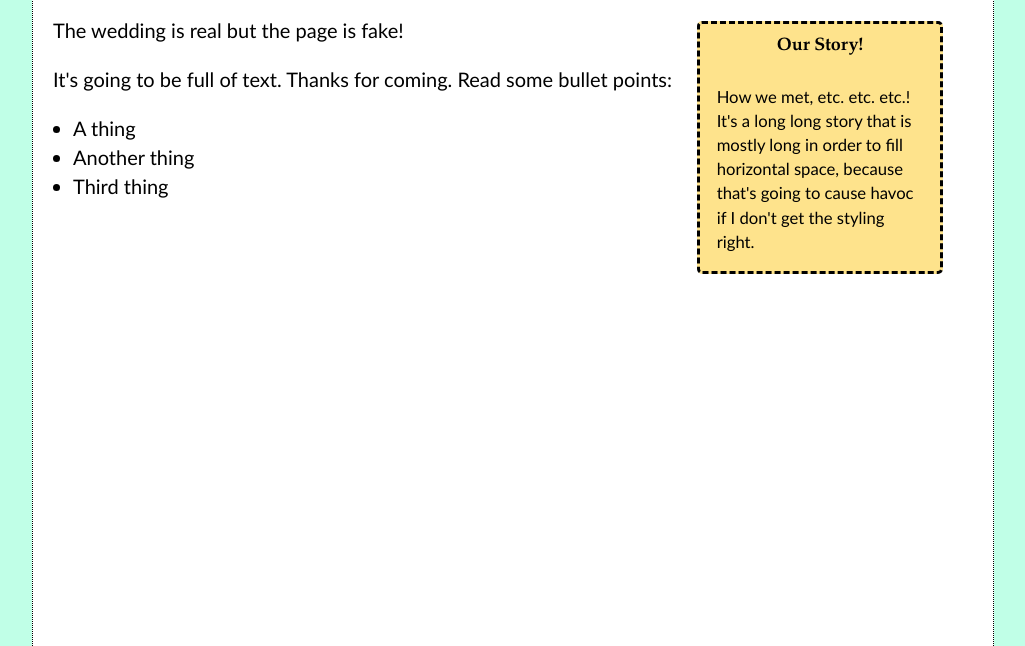
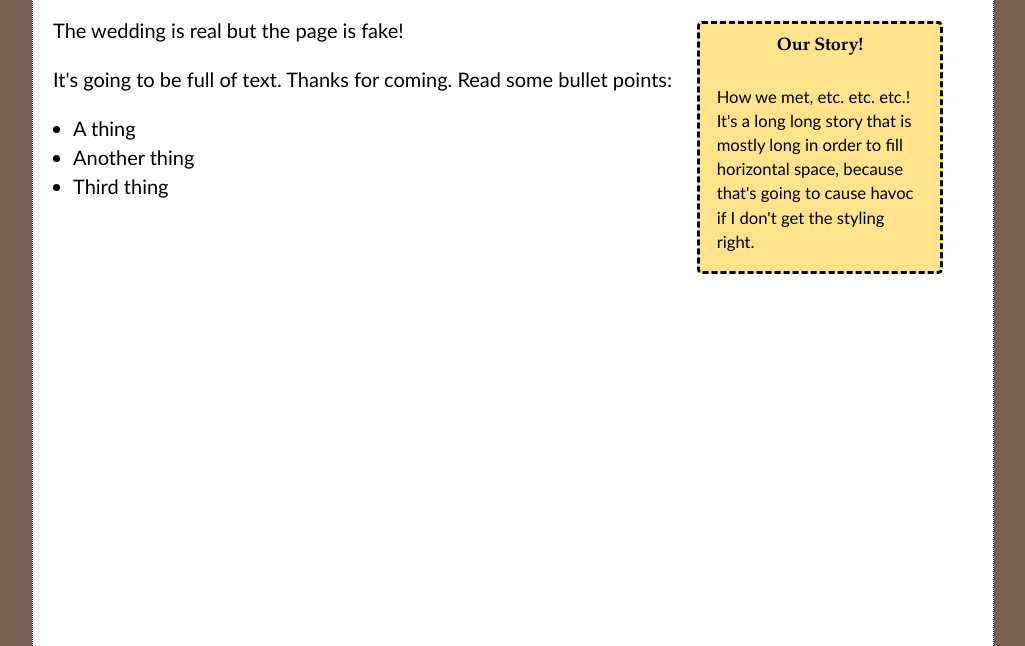
Before and after one commit to derrickturk/derrick-and-katherine.com, a plain HTML site: page index.html in a window 1280 px wide. Shown: the part 154-800 px from the top of the page, without its empty margins (127-1152 px from the left). Drawn offline with Linux system fonts and the light colour scheme; a web font is replaced by a local one.

Commit message:
changed background color

```diff
--- a/wedding.css
+++ b/wedding.css
@@ -13,7 +13,7 @@ html, body {
     width: 100%;
     height: 100%;
 
-    background-color: #c0ffe7;
+    background-color: #796252;
     color: black;
     font: 20px/1.45 'Gill Sans', 'Gill Sans MT', sans-serif;
 }
```
